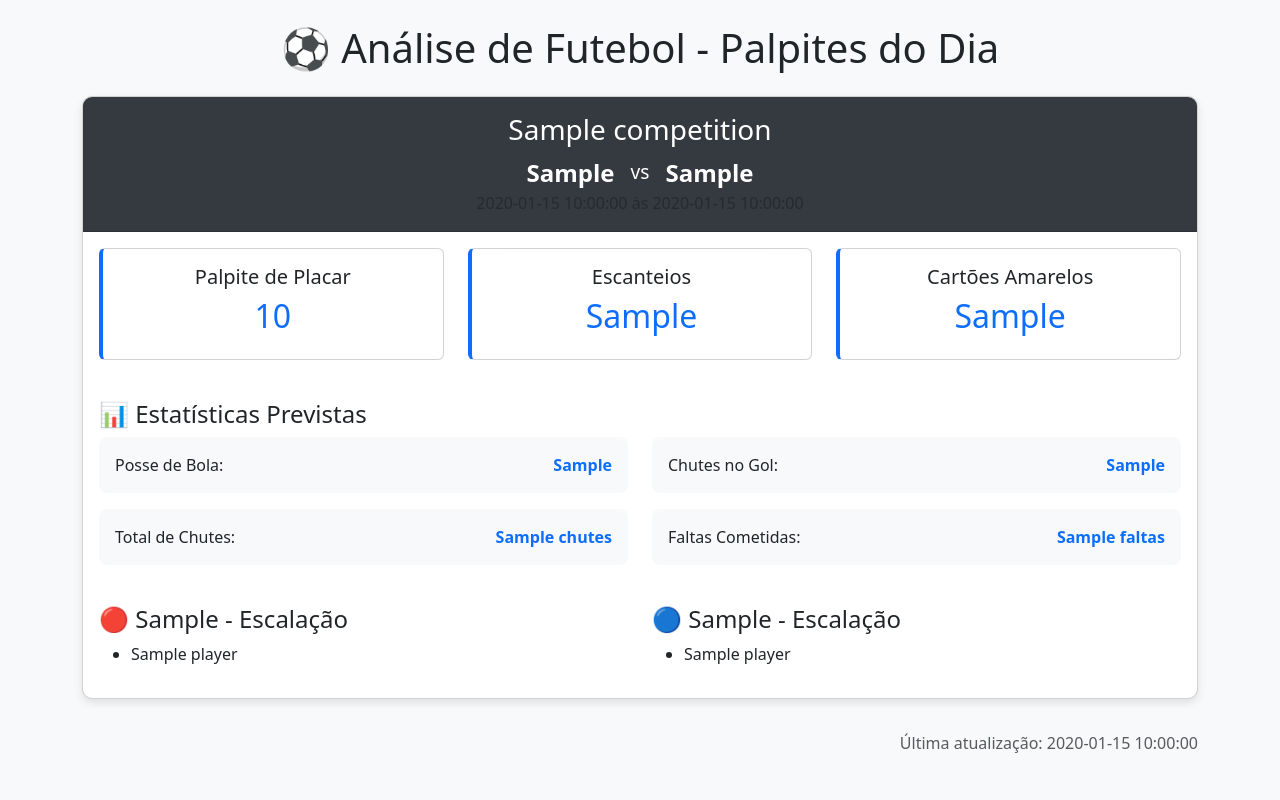
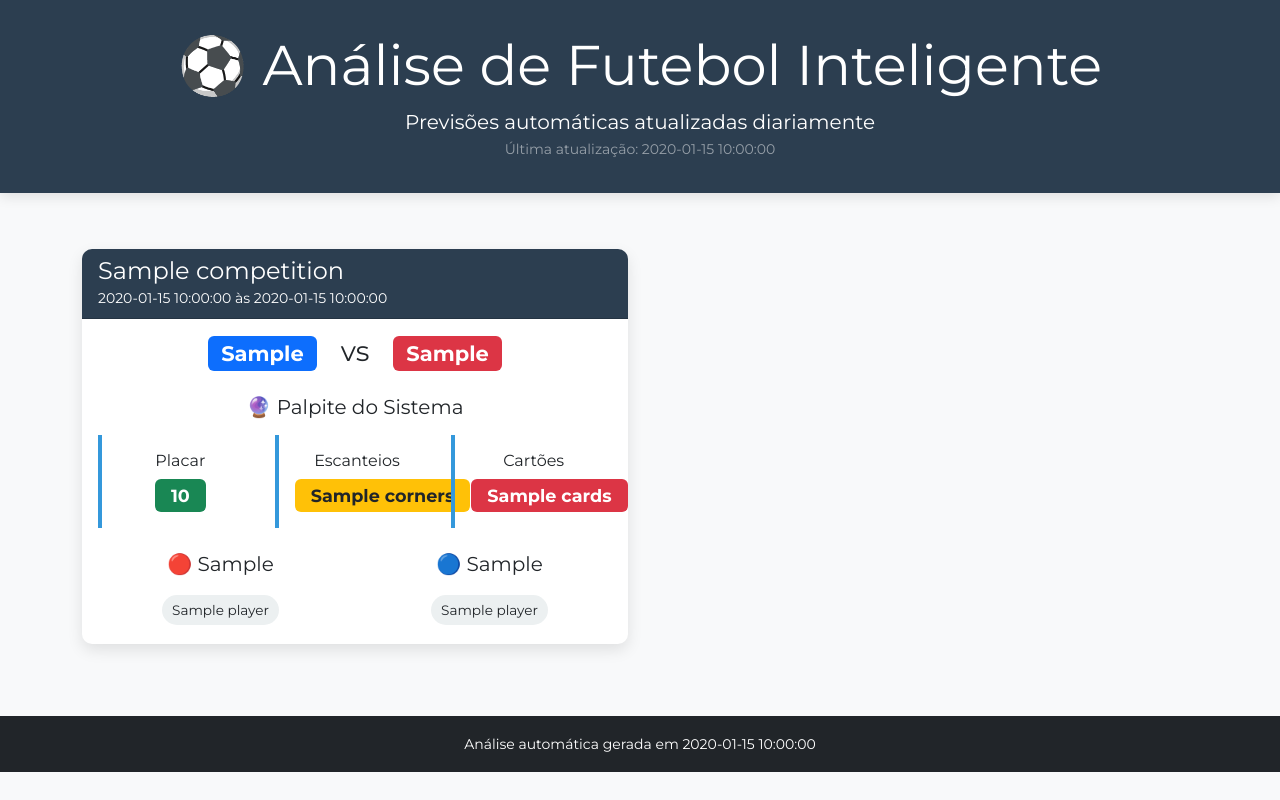
Before and after one commit to xallleep/AiFutebol, a Python web app: template templates/index.html in a window 1280 px wide. Run offline with Jinja, Linux system fonts and the light colour scheme; the template is opened without the code that fills it: most values are stand-ins (such as "Sample title", 1, 10 or a date in 2020).

Commit message:
Descrição das alterações

```diff
--- a/templates/index.html
+++ b/templates/index.html
@@ -3,164 +3,162 @@
 <head>
     <meta charset="UTF-8">
     <meta name="viewport" content="width=device-width, initial-scale=1.0">
-    <title>Análise de Futebol - Palpites do Dia</title>
+    <title>⚽ Análise de Futebol Automatizada</title>
     <link href="https://cdn.jsdelivr.net/npm/bootstrap@5.3.0/dist/css/bootstrap.min.css" rel="stylesheet">
+    <link href="https://fonts.googleapis.com/css2?family=Montserrat:wght@400;700&display=swap" rel="stylesheet">
     <style>
+        :root {
+            --primary: #2c3e50;
+            --secondary: #3498db;
+            --accent: #e74c3c;
+            --light: #ecf0f1;
+        }
+
+        body {
+            font-family: 'Montserrat', sans-serif;
+            background: #f8f9fa;
+            color: #333;
+        }
+
+        .header {
+            background: var(--primary);
+            color: white;
+            padding: 2rem 0;
+            margin-bottom: 2rem;
+            box-shadow: 0 4px 12px rgba(0,0,0,0.1);
+        }
+
         .match-card {
+            border: none;
+            border-radius: 10px;
+            box-shadow: 0 6px 15px rgba(0,0,0,0.1);
             margin-bottom: 2rem;
-            box-shadow: 0 4px 8px rgba(0,0,0,0.1);
-            border-radius: 10px;
-            overflow: hidden;
+            transition: transform 0.3s;
         }
+
+        .match-card:hover {
+            transform: translateY(-5px);
+        }
+
         .match-header {
-            background-color: #343a40;
+            background: var(--primary);
             color: white;
-            padding: 1rem;
+            border-radius: 10px 10px 0 0 !important;
         }
-        .team-name {
-            font-size: 1.5rem;
-            font-weight: bold;
+
+        .prediction-badge {
+            font-size: 1.1rem;
+            padding: 0.5rem 1rem;
         }
-        .vs {
-            font-size: 1.2rem;
-            margin: 0 1rem;
+
+        .stat-card {
+            border-left: 4px solid var(--secondary);
         }
-        .prediction-card {
-            border-left: 4px solid #0d6efd;
-            margin-bottom: 1rem;
+
+        .player-badge {
+            display: inline-block;
+            margin: 0.2rem;
+            padding: 0.3rem 0.6rem;
+            background: var(--light);
+            border-radius: 20px;
+            font-size: 0.85rem;
         }
-        .stat-card {
-            background-color: #f8f9fa;
-            border-radius: 8px;
-            padding: 1rem;
-            margin-bottom: 1rem;
-        }
-        .stat-value {
-            font-weight: bold;
-            color: #0d6efd;
-        }
-        .player-list {
-            column-count: 2;
-        }
+
         @media (max-width: 768px) {
-            .player-list {
-                column-count: 1;
+            .player-column {
+                margin-bottom: 1.5rem;
             }
         }
     </style>
 </head>
-<body class="bg-light">
+<body>
+    <div class="header text-center">
+        <div class="container">
+            <h1 class="display-4">⚽ Análise de Futebol Inteligente</h1>
+            <p class="lead mb-0">Previsões automáticas atualizadas diariamente</p>
+            <small class="text-white-50">Última atualização: {{ last_updated or "N/A" }}</small>
+        </div>
+    </div>
+
     <div class="container py-4">
-        <h1 class="text-center mb-4">⚽ Análise de Futebol - Palpites do Dia</h1>
-
         {% if matches %}
+            <div class="row">
                 {% for match in matches %}
-                <div class="card match-card">
-                    <div class="card-header match-header text-center">
-                        <h3>{{ match.competition }}</h3>
-                        <div class="d-flex justify-content-center align-items-center">
-                            <div class="team-name text-end">{{ match.home_team }}</div>
-                            <div class="vs">vs</div>
-                            <div class="team-name text-start">{{ match.away_team }}</div>
-                        </div>
-                        <div class="text-muted">{{ match.date }} às {{ match.time }}</div>
+                <div class="col-lg-6">
+                    <div class="card match-card mb-4">
+                        <div class="card-header match-header text-white">
+                            <h4 class="mb-0">{{ match.competition }}</h4>
+                            <small>{{ match.date }} às {{ match.time }}</small>
                         </div>
 
                         <div class="card-body">
-                        <div class="row">
+                            <div class="d-flex justify-content-center align-items-center mb-4">
+                                <h3 class="mb-0 text-center">
+                                    <span class="badge bg-primary">{{ match.home_team }}</span>
+                                    <span class="mx-3">vs</span>
+                                    <span class="badge bg-danger">{{ match.away_team }}</span>
+                                </h3>
+                            </div>
+
+                            <h5 class="text-center mb-3">🔮 Palpite do Sistema</h5>
+
+                            <div class="row g-3 mb-4">
                                 <div class="col-md-4">
-                                <div class="card prediction-card">
-                                    <div class="card-body text-center">
-                                        <h5 class="card-title">Palpite de Placar</h5>
-                                        <h2 class="text-primary">{{ match.predicted_score }}</h2>
-                                    </div>
+                                    <div class="p-3 text-center stat-card">
+                                        <h6>Placar</h6>
+                                        <span class="badge prediction-badge bg-success">{{ match.prediction.score }}</span>
                                     </div>
                                 </div>
                                 <div class="col-md-4">
-                                <div class="card prediction-card">
-                                    <div class="card-body text-center">
-                                        <h5 class="card-title">Escanteios</h5>
-                                        <h2 class="text-primary">{{ match.predicted_corners }}</h2>
-                                    </div>
+                                    <div class="p-3 text-center stat-card">
+                                        <h6>Escanteios</h6>
+                                        <span class="badge prediction-badge bg-warning text-dark">{{ match.prediction.corners }}</span>
                                     </div>
                                 </div>
                                 <div class="col-md-4">
-                                <div class="card prediction-card">
-                                    <div class="card-body text-center">
-                                        <h5 class="card-title">Cartões Amarelos</h5>
-                                        <h2 class="text-primary">{{ match.predicted_cards }}</h2>
-                                    </div>
+                                    <div class="p-3 text-center stat-card">
+                                        <h6>Cartões</h6>
+                                        <span class="badge prediction-badge bg-danger">{{ match.prediction.cards }}</span>
                                     </div>
                                 </div>
                             </div>
 
-                        <h4 class="mt-4">📊 Estatísticas Previstas</h4>
-                        <div class="row">
-                            <div class="col-md-6">
-                                <div class="stat-card">
-                                    <div class="d-flex justify-content-between">
-                                        <span>Posse de Bola:</span>
-                                        <span class="stat-value">{{ match.stats.posse_bola }}</span>
+                            <div class="row mt-3">
+                                <div class="col-md-6 player-column">
+                                    <h5 class="text-center mb-3">🔴 {{ match.home_team }}</h5>
+                                    <div class="text-center">
+                                        {% for player in match.lineup_home %}
+                                            <span class="player-badge">{{ player }}</span>
+                                        {% endfor %}
                                     </div>
                                 </div>
-                            </div>
-                            <div class="col-md-6">
-                                <div class="stat-card">
-                                    <div class="d-flex justify-content-between">
-                                        <span>Chutes no Gol:</span>
-                                        <span class="stat-value">{{ match.stats.chutes_gol }}</span>
+                                <div class="col-md-6 player-column">
+                                    <h5 class="text-center mb-3">🔵 {{ match.away_team }}</h5>
+                                    <div class="text-center">
+                                        {% for player in match.lineup_away %}
+                                            <span class="player-badge">{{ player }}</span>
+                                        {% endfor %}
                                     </div>
                                 </div>
-                            </div>
-                            <div class="col-md-6">
-                                <div class="stat-card">
-                                    <div class="d-flex justify-content-between">
-                                        <span>Total de Chutes:</span>
-                                        <span class="stat-value">{{ match.stats.chutes }}</span>
-                                    </div>
-                                </div>
-                            </div>
-                            <div class="col-md-6">
-                                <div class="stat-card">
-                                    <div class="d-flex justify-content-between">
-                                        <span>Faltas Cometidas:</span>
-                                        <span class="stat-value">{{ match.stats.faltas }}</span>
-                                    </div>
-                                </div>
-                            </div>
-                        </div>
-
-                        <div class="row mt-4">
-                            <div class="col-md-6">
-                                <h4>🔴 {{ match.home_team }} - Escalação</h4>
-                                <ul class="player-list">
-                                    {% for player in match.lineup_home %}
-                                        <li>{{ player }}</li>
-                                    {% endfor %}
-                                </ul>
-                            </div>
-                            <div class="col-md-6">
-                                <h4>🔵 {{ match.away_team }} - Escalação</h4>
-                                <ul class="player-list">
-                                    {% for player in match.lineup_away %}
-                                        <li>{{ player }}</li>
-                                    {% endfor %}
-                                </ul>
                             </div>
                         </div>
                     </div>
                 </div>
                 {% endfor %}
+            </div>
         {% else %}
             <div class="alert alert-warning text-center">
-                Nenhum jogo encontrado para hoje.
+                <h4 class="alert-heading">⏳ Nenhum jogo encontrado</h4>
+                <p>Atualizamos nossas análises automaticamente a cada 6 horas</p>
             </div>
         {% endif %}
+    </div>
 
-        <div class="text-end text-muted mt-4">
-            Última atualização: {{ last_updated }}
+    <footer class="bg-dark text-white text-center py-3 mt-4">
+        <div class="container">
+            <small>Análise automática gerada em {{ last_updated or "N/A" }}</small>
         </div>
-    </div>
+    </footer>
 
     <script src="https://cdn.jsdelivr.net/npm/bootstrap@5.3.0/dist/js/bootstrap.bundle.min.js"></script>
 </body>
```
Also changed, not shown: app.py (+79 -30 lines). Lines whose indentation alone changed are shown as unchanged.
